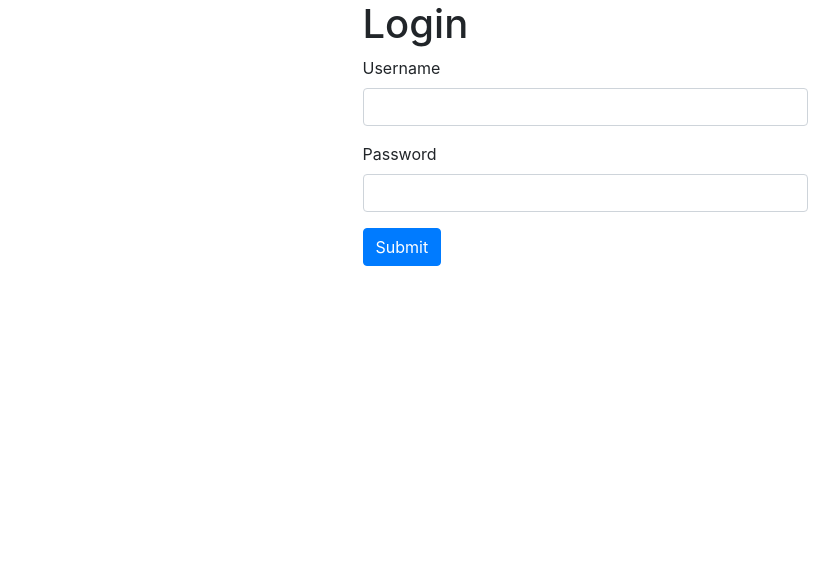
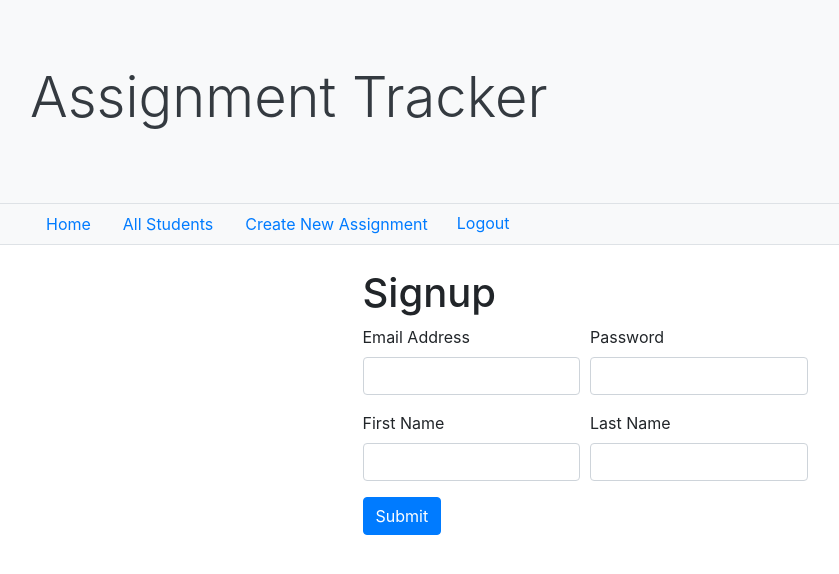
Before and after one commit to oieeri26/js400-final-project-frontend, a React (Create React App) app: page /signup in a window 1280 px wide. Shown: the top 574 px of the page, without its empty margins (55-894 px from the left). Built offline with nearby package versions, Linux system fonts and the light colour scheme.

Commit message:
commiting basic navigation setup

```diff
--- /dev/null
+++ b/src/api/auth.js
@@ -0,0 +1,50 @@
+const {
+    NODE_ENV
+  } = process.env
+  const BASE_URL = NODE_ENV === 'development' ?
+    'http://localhost:5000' :
+    'tbd' // Once we deploy, we need to change this
+
+  export const login = async (user) => {
+    const response = await fetch(`${BASE_URL}/api/login`, {
+      body: JSON.stringify(user),
+      headers: {
+        'Content-Type': 'application/json'
+      },
+      method: 'POST'
+    })
+    const json = await response.json()
+    const token = json.token
+
+    window.localStorage.setItem('grading-app', token)
+    return json
+  }
+
+  export const signup = async (user) => {
+    const response = await fetch(`${BASE_URL}/api/signup`, {
+      body: JSON.stringify(user),
+      headers: {
+        'Content-Type': 'application/json'
+      },
+      method: 'POST'
+    })
+    const json = await response.json()
+    const token = json.token
+
+    window.localStorage.setItem('grading-app', token)
+    return json
+  }
+
+  export const profile = async () => {
+    const token = window.localStorage.getItem('grading-app')
+    const response = await fetch(`${BASE_URL}/api/profile`, {
+      headers: {
+        Authorization: `Bearer ${token}`,
+        'Content-Type': 'application/json'
+      },
+      method: 'GET'
+    })
+    const json = await response.json()
+
+    return json
+  }
--- a/src/components/App.js
+++ b/src/components/App.js
@@ -1,15 +1,80 @@
 import React from 'react';
 import { BrowserRouter as Router, Redirect, Route, Switch } from 'react-router-dom';
-import Login from './auth/Login.Form';
 
-function App() {
+// Helpers
+import * as auth from '../api/auth'
+import * as token from './helpers/local-storage'
+
+// Components
+import Header from './shared/Header'
+import Navigation from './shared/Navigation/Navigation'
+import Login from './auth/Login.Form'
+import Signup from './auth/Signup.Form'
+
+class App extends React.Component {
+  constructor () {
+    super()
+    this.state = {
+      currentUserId: null,
+      loading: true
+    }
+
+    this.loginUser = this.loginUser.bind(this)
+    // this.logoutUser = this.logoutUser.bind(this)
+    // this.signupUser = this.signupUser.bind(this)
+  }
+
+  async componentDidMount () {
+    if (token.getToken()) {
+      const { user } = await auth.profile();
+        this.setState({ currentUserId: user._id, loading: false });
+      } else {
+      this.setState({ currentUserId: null, loading: false })
+    }
+  }
+
+  async loginUser (user) {
+    const response = await auth.login(user)
+    await token.setToken(response)
+
+    const profile = await auth.profile()
+    if (profile.status === 401) {
+      alert('Username or password is incorrect!')
+    } else {
+      this.setState({ currentUserId: profile.user._id })
+    }
+  }
+
+  render () {
+    const { currentUserId, loading } = this.state
+    if (loading) return "loading..."
+
     return (
       <div>
         <Router>
-        <Login />
+        <Header />
+        <Navigation
+            currentUserId={currentUserId}
+            logoutUser={this.logoutUser} />
+         <Switch>
+          <Route path='/login' exact component={() => {
+            return currentUserId ? <Redirect to='/users' /> : <Login onSubmit={this.loginUser} />
+          }} />
+          <Route path='/signup' exact component={() => {
+            return currentUserId ? <Redirect to='/users' /> : <Signup onSubmit={this.signupUser} />
+          }} />
+          {/* <Route path='/' render={() => {
+            return currentUserId
+              ? <UsersContainer currentUserId={currentUserId} />
+              : <Redirect to='/login' />
+          }} /> */}
+          <Route path='/' />
+          {/* <Redirect to='/login' /> */}
+        </Switch>
         </Router>
       </div>
     );
   }
+}
 
 export default App;
--- a/src/components/auth/Form.js
+++ b/src/components/auth/Login.Component.js
@@ -26,8 +26,9 @@ class Form extends React.Component {
   render () {
     return (
       <form onSubmit={this.handleSubmit}>
-        <div className='form-group'>
-          <label htmlFor='username'>Username</label>
+        <div className="form-row">
+        <div className='form-group col-md-6'>
+          <label htmlFor='username'>Email Address</label>
           <input
             className='form-control'
             id='username'
@@ -36,7 +37,7 @@ class Form extends React.Component {
             type='text'
             value={this.state.username} />
         </div>
-        <div className='form-group'>
+        <div className='form-group col-md-6'>
           <label htmlFor='password'>Password</label>
           <input
             className='form-control'
@@ -46,6 +47,7 @@ class Form extends React.Component {
             type='password'
             value={this.state.password} />
         </div>
+        </div>
         <button type='submit' className='btn btn-primary'>Submit</button>
       </form>
     )
--- a/src/components/auth/Login.Form.js
+++ b/src/components/auth/Login.Form.js
@@ -1,5 +1,5 @@
 import React from 'react'
-import Form from './Form'
+import Form from './Login.Component'
 
 export default ({ onSubmit }) => (
   <main className='container'>
--- /dev/null
+++ b/src/components/auth/Signup.Component.js
@@ -0,0 +1,77 @@
+import React from 'react'
+import { withRouter } from 'react-router'
+
+class Form extends React.Component {
+  constructor (props) {
+    super(props)
+    this.state = {
+      username: '',
+      password: ''
+    }
+
+    this.handleChange = this.handleChange.bind(this)
+    this.handleSubmit = this.handleSubmit.bind(this)
+  }
+
+  handleChange ({ target: { name, value } }) {
+    this.setState({ [name]: value })
+  }
+
+  handleSubmit (e) {
+    e.preventDefault()
+    this.props.onSubmit(this.state)
+    this.props.history.push('/users')
+  }
+
+  render () {
+    return (
+      <form onSubmit={this.handleSubmit}>
+        <div className="form-row">
+        <div className='form-group col-md-6'>
+          <label htmlFor='username'>Email Address</label>
+          <input
+            className='form-control'
+            id='username'
+            onChange={this.handleChange}
+            name='username'
+            type='text'
+            value={this.state.username} />
+        </div>
+        <div className='form-group col-md-6'>
+          <label htmlFor='password'>Password</label>
+          <input
+            className='form-control'
+            id='password'
+            onChange={this.handleChange}
+            name='password'
+            type='password'
+            value={this.state.password} />
+        </div>
+        <div className='form-group col-md-6'>
+          <label htmlFor='firstName'>First Name</label>
+          <input
+            className='form-control'
+            id='firstName'
+            onChange={this.handleChange}
+            name='firstName'
+            type='firstName'
+            value={this.state.firstName} />
+        </div>
+        <div className='form-group col-md-6'>
+          <label htmlFor='lastName'>Last Name</label>
+          <input
+            className='form-control'
+            id='lastName'
+            onChange={this.handleChange}
+            name='lastName'
+            type='lastName'
+            value={this.state.lastName} />
+        </div>
+        </div>
+        <button type='submit' className='btn btn-primary'>Submit</button>
+      </form>
+    )
+  }
+}
+
+export default withRouter(Form)
--- a/src/components/auth/Signup.Form.js
+++ b/src/components/auth/Signup.Form.js
@@ -1,5 +1,5 @@
 import React from 'react'
-import Form from './Form'
+import Form from './signup.Component'
 
 export default ({ onSubmit }) => (
   <main className='container'>
--- /dev/null
+++ b/src/components/helpers/local-storage.js
@@ -0,0 +1,12 @@
+const APPLICATION_LOCAL_STORAGE_KEY = 'journal-app'
+export const setToken = ({ token }) => {
+  window.localStorage.setItem(APPLICATION_LOCAL_STORAGE_KEY, token)
+}
+
+export const getToken = () => {
+  return window.localStorage.getItem(APPLICATION_LOCAL_STORAGE_KEY)
+}
+
+export const clearToken = () => {
+  window.localStorage.clear(APPLICATION_LOCAL_STORAGE_KEY)
+}
--- /dev/null
+++ b/src/components/shared/Header.js
@@ -0,0 +1,11 @@
+import React from 'react'
+
+const Header = () => (
+  <header className='jumbotron jumbotron-fluid bg-light text-dark border-bottom mb-0'>
+    <div className='container'>
+      <h1 className='display-4'>Assignment Tracker</h1>
+    </div>
+  </header>
+)
+
+export default Header
--- /dev/null
+++ b/src/components/shared/Navigation/Navigation.Admin.AuthenticatedLinks.js
@@ -0,0 +1,33 @@
+import React from 'react'
+import { withRouter } from 'react-router'
+import { Link } from 'react-router-dom'
+
+const AuthenticatedLinks = ({ currentUserId, logoutUser, history }) => {
+  const logout = () => {
+    logoutUser()
+    history.push('/login')
+  }
+  return (
+    <ul className='nav justify-content'>
+      <li className='nav-item'>
+        <Link className='nav-link' to='/students'>All Students</Link>
+      </li>
+      <li className='nav-item'>
+        <Link className='nav-link' to='/ungraded'>Ungraded Assignments</Link>
+      </li>
+      <li className='nav-item'>
+        <Link className='nav-link' to='/graded'>Graded Assignments</Link>
+      </li>
+      <li className='nav-item'>
+        <button
+          className='btn btn-link'
+          onClick={logout}>
+            Logout
+        </button>
+      </li>
+        <li className='nav-item'>Welcome, Admin</li>!
+    </ul>
+  )
+}
+
+export default withRouter(AuthenticatedLinks)
--- /dev/null
+++ b/src/components/shared/Navigation/Navigation.Student.AuthenticatedLinks.js
@@ -0,0 +1,34 @@
+import React from 'react'
+import { withRouter } from 'react-router'
+import { Link } from 'react-router-dom'
+
+const AuthenticatedLinks = ({ currentUserId, logoutUser, history }) => {
+  const logout = () => {
+    logoutUser()
+    history.push('/login')
+  }
+  return (
+    <ul className='nav justify-content'>
+      <li className='nav-item'>
+        <Link className='nav-link' to='/'>Home</Link>
+      </li>
+      <li className='nav-item'>
+        <Link className='nav-link' to='/students'>All Students</Link>
+      </li>
+      <li className='nav-item'>
+        <Link className='nav-link' to={`/assignments/new`}>
+          Create New Assignment
+        </Link>
+      </li>
+      <li className='nav-item'>
+        <button
+          className='btn btn-link'
+          onClick={logout}>
+            Logout
+        </button>
+      </li>
+    </ul>
+  )
+}
+
+export default withRouter(AuthenticatedLinks)
--- /dev/null
+++ b/src/components/shared/Navigation/Navigation.UnauthenticatedLinks.js
@@ -0,0 +1,13 @@
+import React from 'react'
+import { Link } from 'react-router-dom'
+
+export default () => (
+  <ul className='nav justify-content'>
+    <li className='nav-item'>
+      <Link className='nav-link' to='/login'>Login</Link>
+    </li>
+    <li className='nav-item'>
+      <Link className='nav-link' to='/signup'>Signup</Link>
+    </li>
+  </ul>
+)
--- /dev/null
+++ b/src/components/shared/Navigation/Navigation.js
@@ -0,0 +1,23 @@
+import React from 'react'
+
+import AuthenticatedStudentLinks from './Navigation.Student.AuthenticatedLinks'
+import AuthenticatedAdminLinks from './Navigation.Admin.AuthenticatedLinks'
+import UnauthenticatedLinks from './Navigation.UnauthenticatedLinks'
+
+export default ({ currentUserId, logoutUser }) => (
+  <section className='bg-light border-bottom mb-4'>
+    <div className='container'>
+      {
+        // currentUserId
+        // ? (
+        //   <AuthenticatedLinks
+        //     currentUserId={currentUserId}
+        //     logoutUser={logoutUser}
+        //   />
+        // )
+        // : <UnauthenticatedLinks />
+        <AuthenticatedStudentLinks />
+      }
+    </div>
+  </section>
+)
```
Lines whose indentation alone changed are shown as unchanged.
